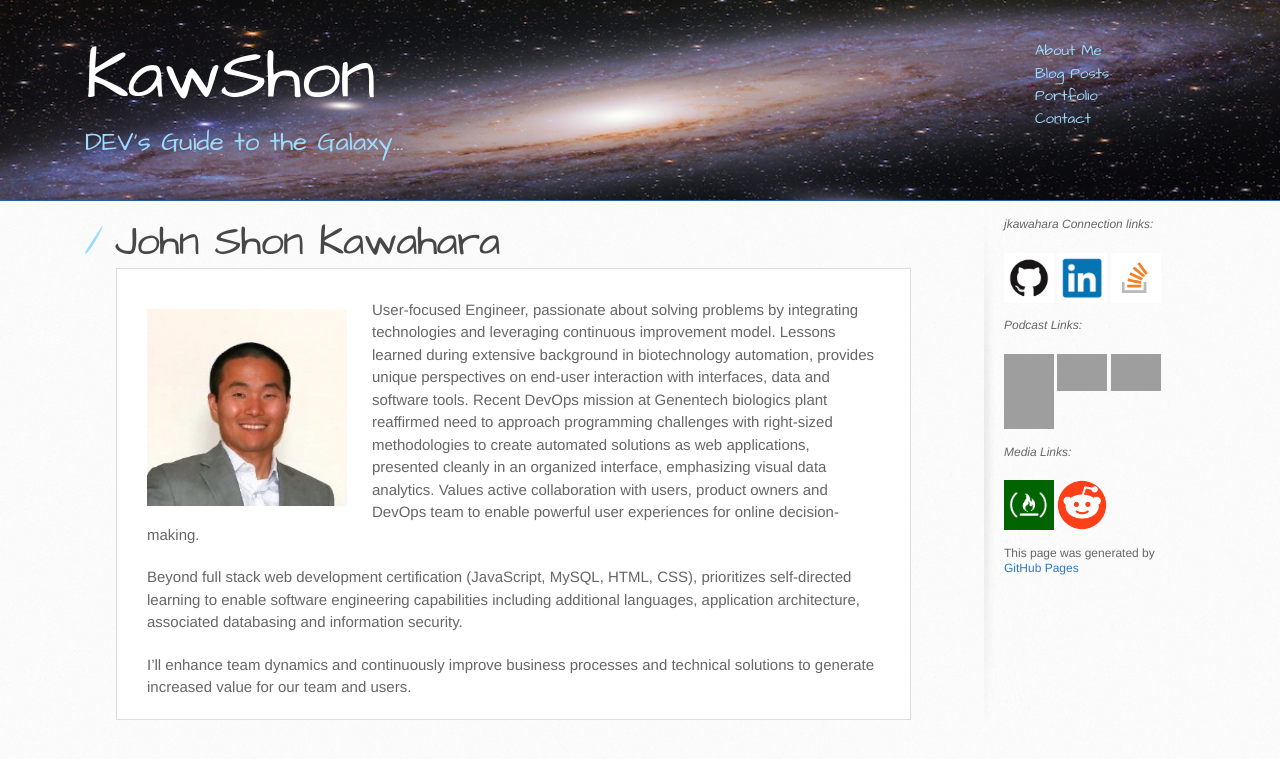
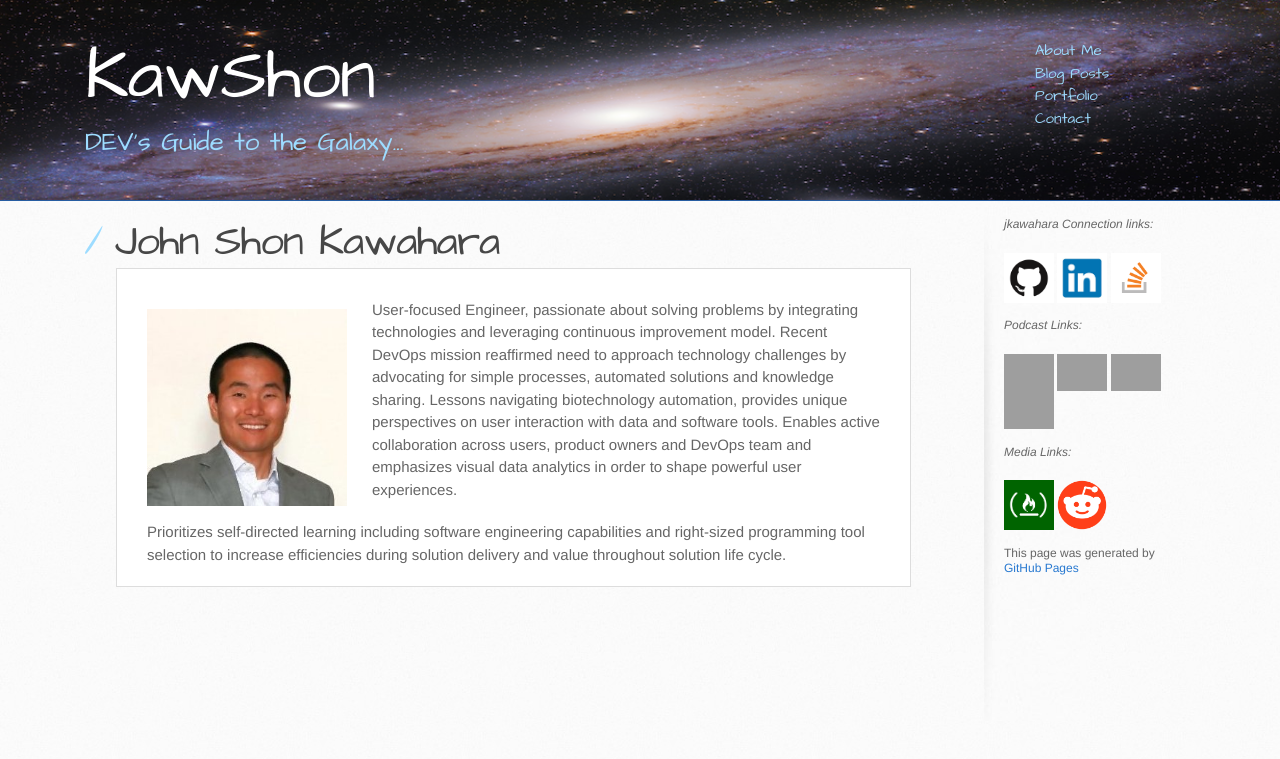
Before and after one commit to jkawahara/jkawahara.github.io, a Jekyll site: the page built from about.html, in a window 1280 px wide. Shown: the top 759 px of the page. Built offline with Jekyll 4.4.1, drawn with Linux system fonts in a browser that asks for light colours; nearby versions of some CDN libraries; grey boxes are pictures that could not be loaded.

Commit message:
Update About Me

```diff
--- a/about.html
+++ b/about.html
@@ -7,8 +7,7 @@ heading: John Shon Kawahara
 <section class="main-section">
   <img src="assets/images/jkawahara.jpg" class="auth-image" alt="John Kawahara">
 
-  <p>User-focused Engineer, passionate about solving problems by integrating technologies and leveraging continuous improvement model. Lessons learned during extensive background in biotechnology automation, provides unique perspectives on end-user interaction with interfaces, data and software tools. Recent DevOps mission at Genentech biologics plant reaffirmed need to approach programming challenges with right-sized methodologies to create automated solutions as web applications, presented cleanly in an organized interface, emphasizing visual data analytics. Values active collaboration with users, product owners and DevOps team to enable powerful user experiences for online decision-making.</p>
-  <p>Beyond full stack web development certification (JavaScript, MySQL, HTML, CSS), prioritizes self-directed learning to enable software engineering capabilities including additional languages, application architecture, associated databasing and information security.</p>
-  <p>I’ll enhance team dynamics and continuously improve business processes and technical solutions to generate increased value for our team and users.</p>
+  <p>User-focused Engineer, passionate about solving problems by integrating technologies and leveraging continuous improvement model. Recent DevOps mission reaffirmed need to approach technology challenges by advocating for simple processes, automated solutions and knowledge sharing. Lessons navigating biotechnology automation, provides unique perspectives on user interaction with data and software tools. Enables active collaboration across users, product owners and DevOps team and emphasizes visual data analytics in order to shape powerful user experiences.</p>
+  <p>Prioritizes self-directed learning including software engineering capabilities and right-sized programming tool selection to increase efficiencies during solution delivery and value throughout solution life cycle.</p>
 
 </section>
```
